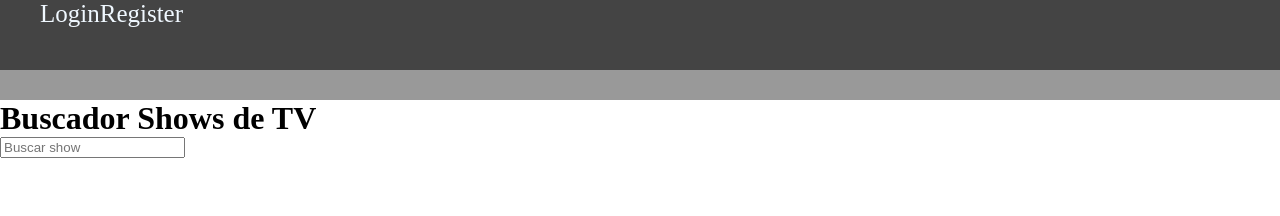
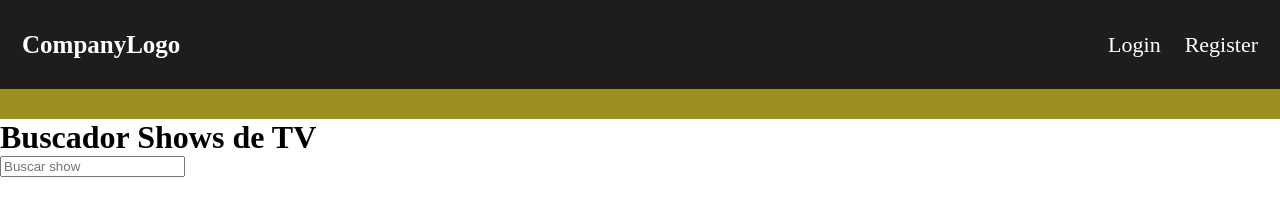
Before and after one commit to matifandy8/Shows-page-api, a plain HTML site: page index.html in a window 1280 px wide. Drawn offline with Linux system fonts and the light colour scheme.

Commit message:
navstyles

```diff
--- a/index.html
+++ b/index.html
@@ -8,12 +8,14 @@
 </head>
 <body>
     <nav class="nav">
-     <div class="nav-top">
-        <ul>
-            <li><a href="#">Login</a></li>
-            <li><a href="#">Register</a></li>
-        </ul>
-     </div>
+        <div class="header">
+            <a href="#default" class="logo">CompanyLogo</a>
+            <div class="header-right">
+
+              <a href="#contact">Login</a>
+              <a href="#about">Register</a>
+            </div>
+          </div>
      <div class="nav-site">
 
      </div>
--- a/styles.css
+++ b/styles.css
@@ -10,24 +10,58 @@
 }
 .show{
     border: 1px solid #000;
+    height: 100%;
+    background-color: rgba(190, 187, 1, 0.74);
 }
 
-.nav-top{
-    height: 70px;
-    width: 100%;
-    background-color: #444;
-}
 .nav-site {
     height: 30px;
     width: 100%;
-    background-color: #999;
+    background-color: rgb(156, 144, 30);
+
 }
-ul{
-    display: flex;
-    list-style: none;
-}
-a{
-    color: aliceblue;
+
+
+.header {
+    overflow: hidden;
+    background-color: #1f1c1c;
+    padding: 20px 10px;
+  }
+
+  .header a {
+    float: left;
+    color: rgb(255, 255, 255);
+    text-align: center;
+    padding: 12px;
     text-decoration: none;
+    font-size: 22px;
+    line-height: 25px;
+    border-radius: 4px;
+  }
+
+  .header a.logo {
     font-size: 25px;
-}
+    font-weight: bold;
+  }
+
+  .header a:hover {
+    background-color: #ddd;
+    color: black;
+  }
+
+
+  .header-right {
+    float: right;
+  }
+
+  @media screen and (max-width: 500px) {
+    .header a {
+      float: none;
+      display: block;
+      text-align: left;
+    }
+
+    .header-right {
+      float: none;
+    }
+  }
```
